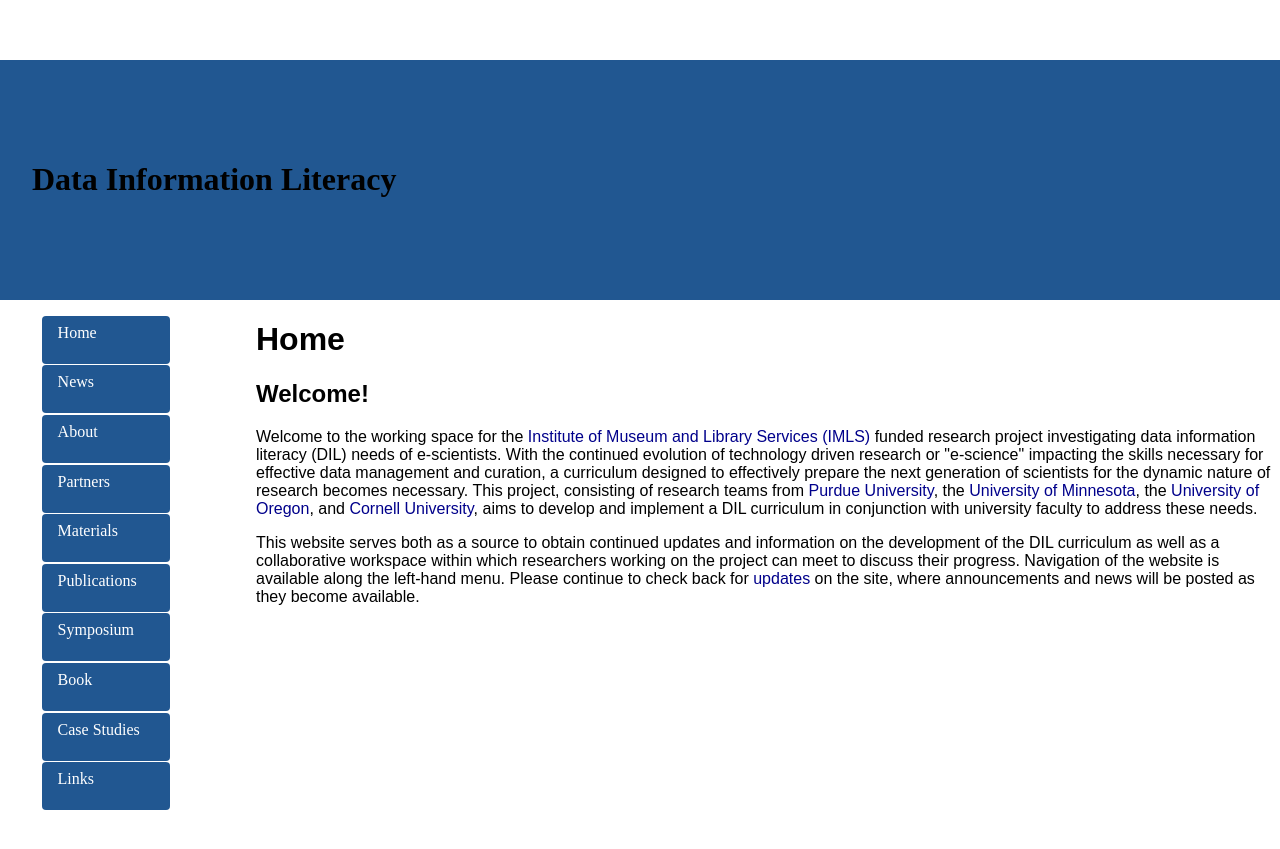
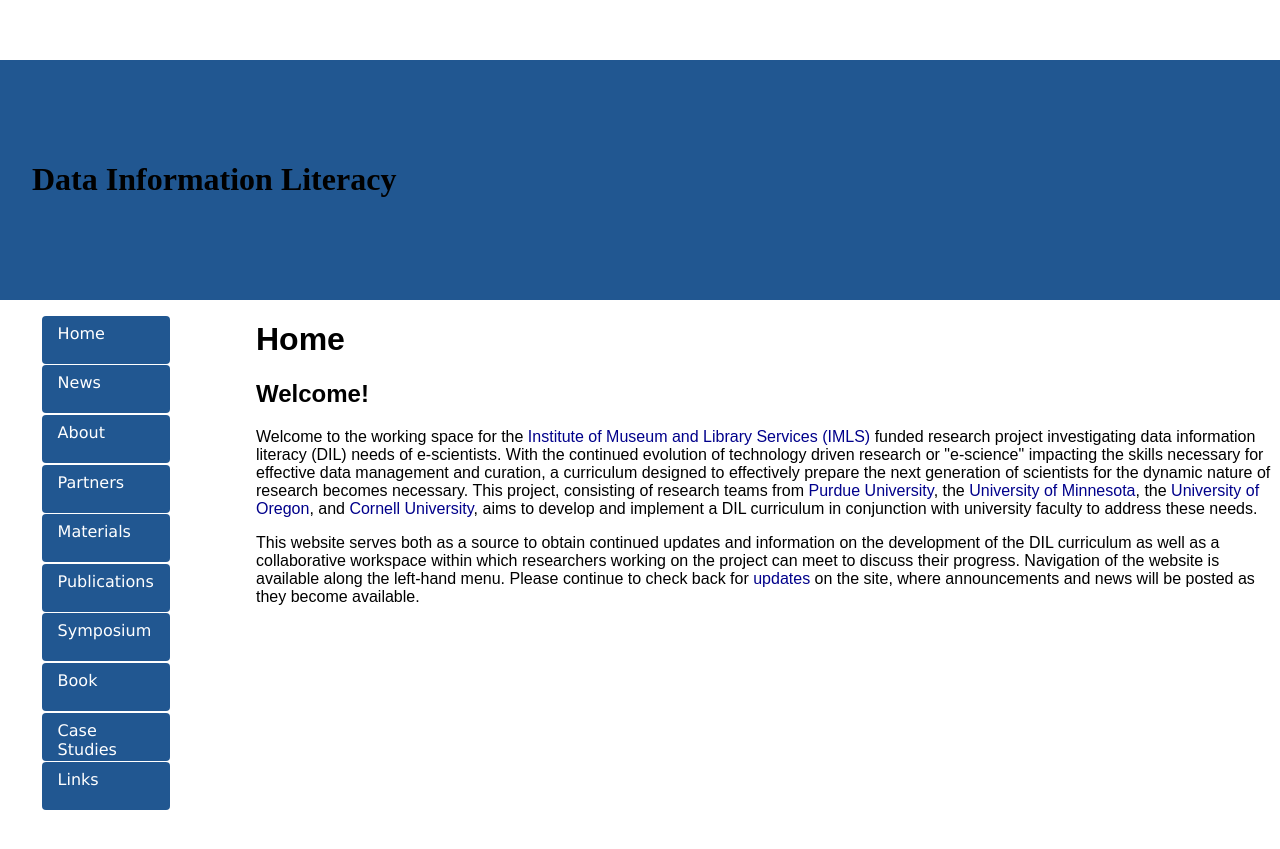
Before and after one commit to datainfolit/datainfolit, a Jekyll site: the page built from index.html, in a window 1280 px wide. Shown: the top 849 px of the page. Built offline with Jekyll 4.4.1, drawn with Linux system fonts in a browser that asks for light colours.

Commit message:
Update main.css

```diff
--- a/css/main.css
+++ b/css/main.css
@@ -21,6 +21,10 @@ nav {
 nav ul {
     list-style: none;
 }
+nav ul li {
+    font-family: Verdana, Arial, Helvetica, sans-serif;
+    font-size: 1em;
+}
 nav a {
     display: block;
     width: 6em;
@@ -43,7 +47,7 @@ nav a {
 .content {
     width: 80%;
     float: left;
-    font-family: Arial,"DejaVu Sans","Liberation Sans",Freesans,sans-serif;
+    font-family: Arial, "DejaVu Sans", "Liberation Sans", Freesans, sans-serif;
 }
 .post {
     width:80%;
```
